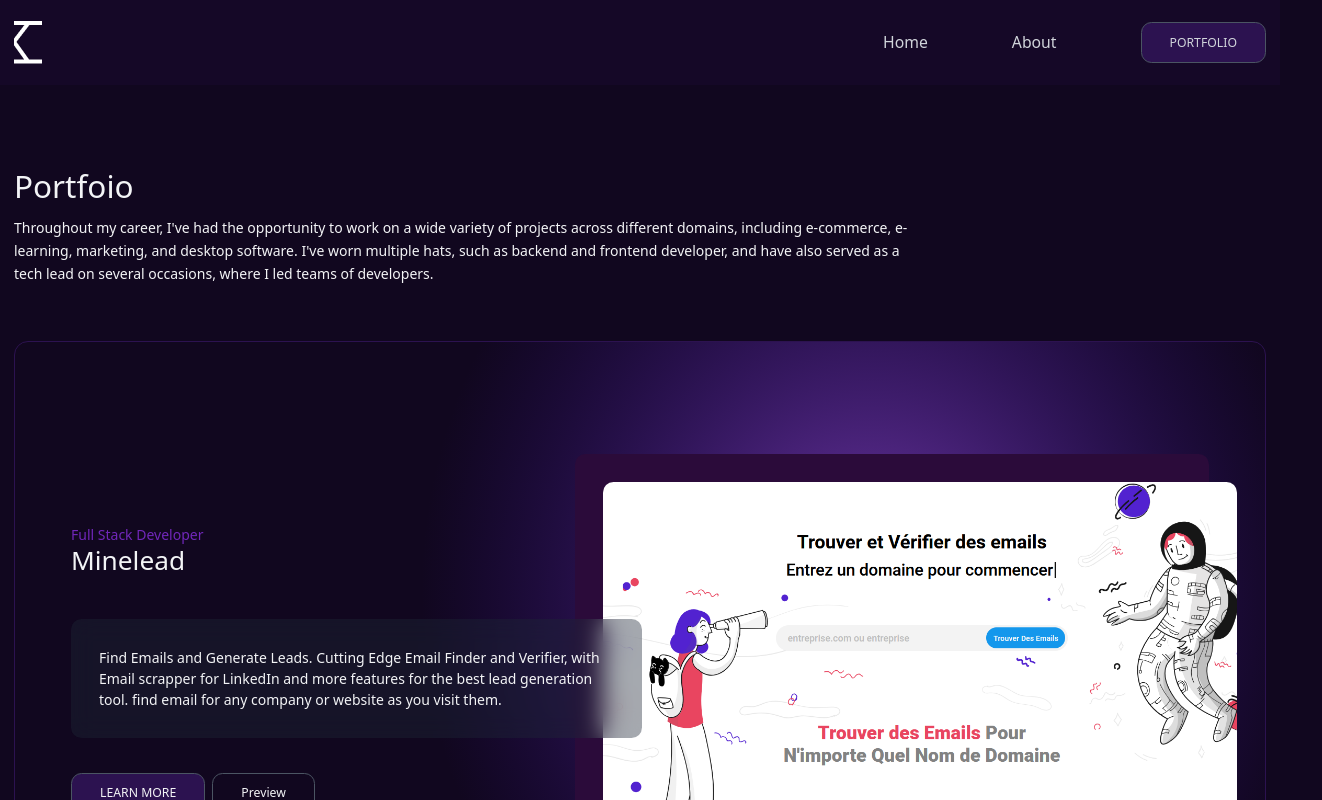
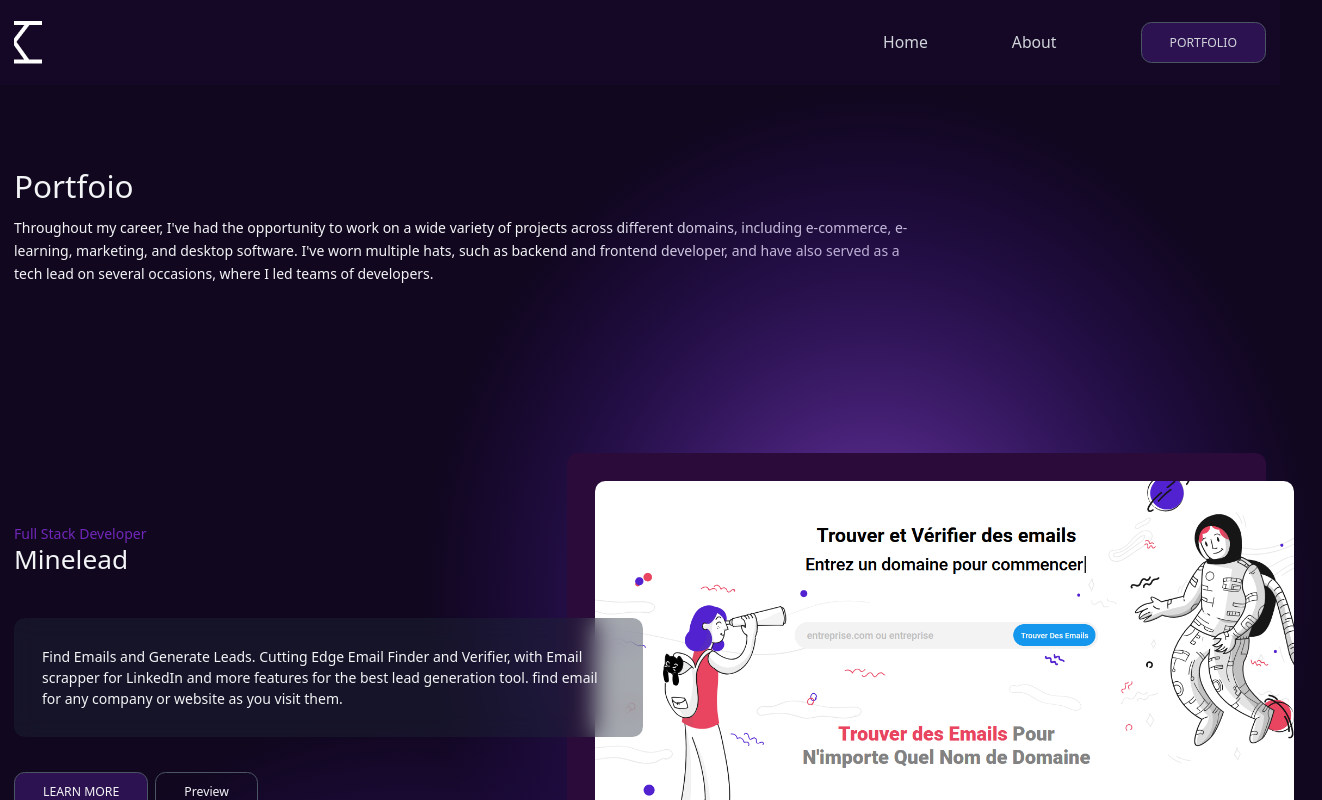
Before and after one commit to kamel-mustapha/personal-website, a React (Vite) app in the folder frontend/: page /portfolio in a window 1280 px wide. Shown: the top 800 px of the page, 1322 px wide, since content can reach past the window. Built offline with nearby package versions, Linux system fonts and the light colour scheme; a web font is replaced by a local one.

Commit message:
edited portfolio design

```diff
--- a/frontend/src/components/portfolio/Projects.tsx
+++ b/frontend/src/components/portfolio/Projects.tsx
@@ -77,12 +77,6 @@ export function Projects() {
           <img className={`gradient z-0 ${index % 2 > 0 ? "-left-16" : "-right-16 "}`} src={Gradient} alt="" />
         </div>
       ))}
-      <p className="text-center mt-40">
-        <div>In addition to these projects, I have also contributed as a consultant on several short-term assignments, providing tailored solutions and delivering immediate impact.</div>
-        <a className="!inline-block mt-8 button-primary" href="mailto:kamel.dine@hotmail.com">
-          CONTACT ME
-        </a>
-      </p>
     </div>
   );
 }
--- a/frontend/src/index.css
+++ b/frontend/src/index.css
@@ -42,7 +42,7 @@ html {
 }
 
 .project-case {
-  @apply relative flex flex-col gap-8 lg:py-32 border rounded-2xl mb-8 overflow-hidden border-button px-8 lg:px-16;
+  @apply relative flex flex-col gap-8 lg:py-32  rounded-2xl  border-button px-8 lg:px-0;
 }
 
 .project-case .description {
--- a/frontend/src/pages/Portfolio.tsx
+++ b/frontend/src/pages/Portfolio.tsx
@@ -9,6 +9,12 @@ export function Portfolio() {
         multiple hats, such as backend and frontend developer, and have also served as a tech lead on several occasions, where I led teams of developers.
       </p>
       <Projects />
+      <p className="text-center mt-40">
+        <div>In addition to these projects, I have also contributed as a consultant on several short-term assignments, providing tailored solutions and delivering immediate impact.</div>
+        <a className="!inline-block mt-8 button-primary" href="mailto:kamel.dine@hotmail.com">
+          CONTACT ME
+        </a>
+      </p>
     </>
   );
 }
```
